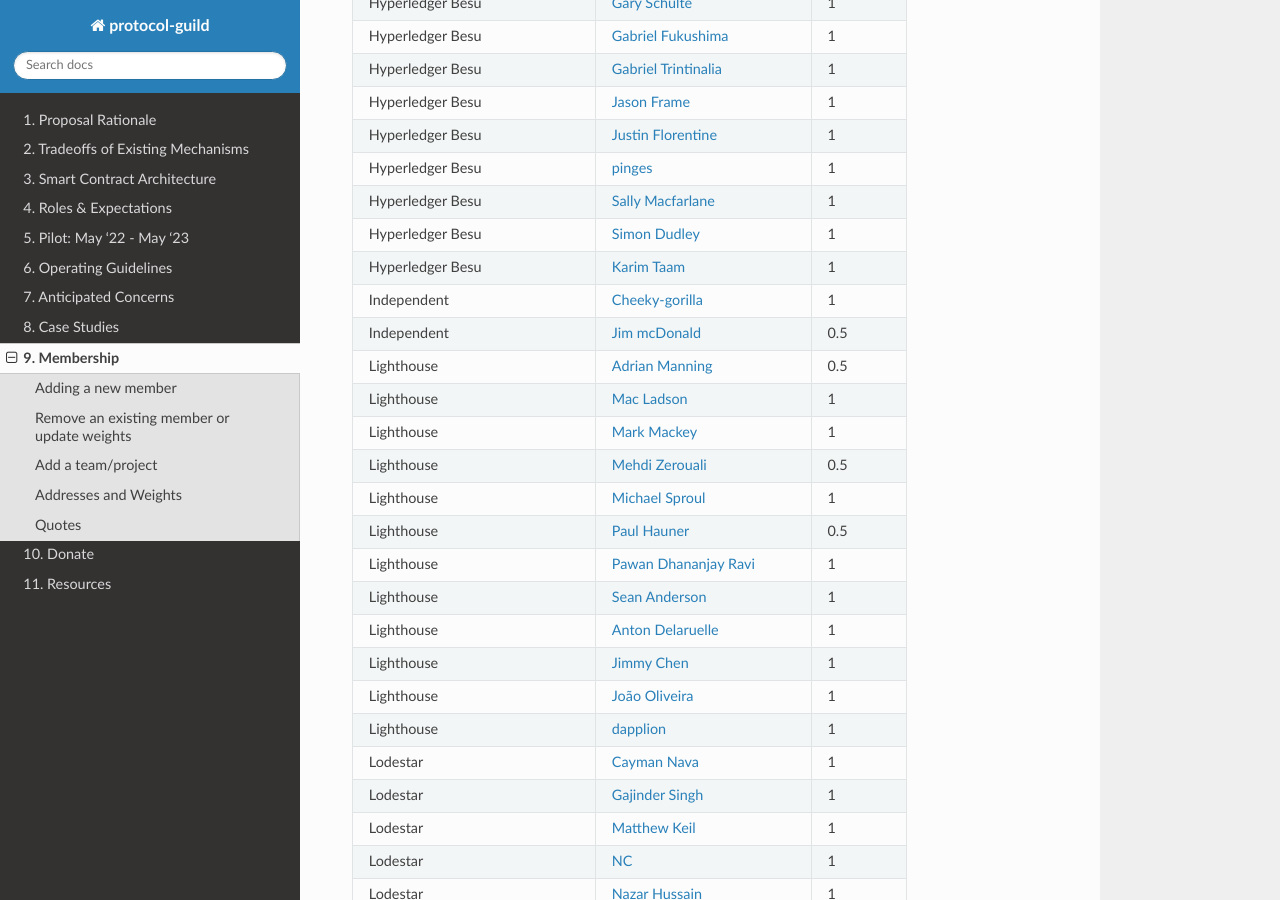
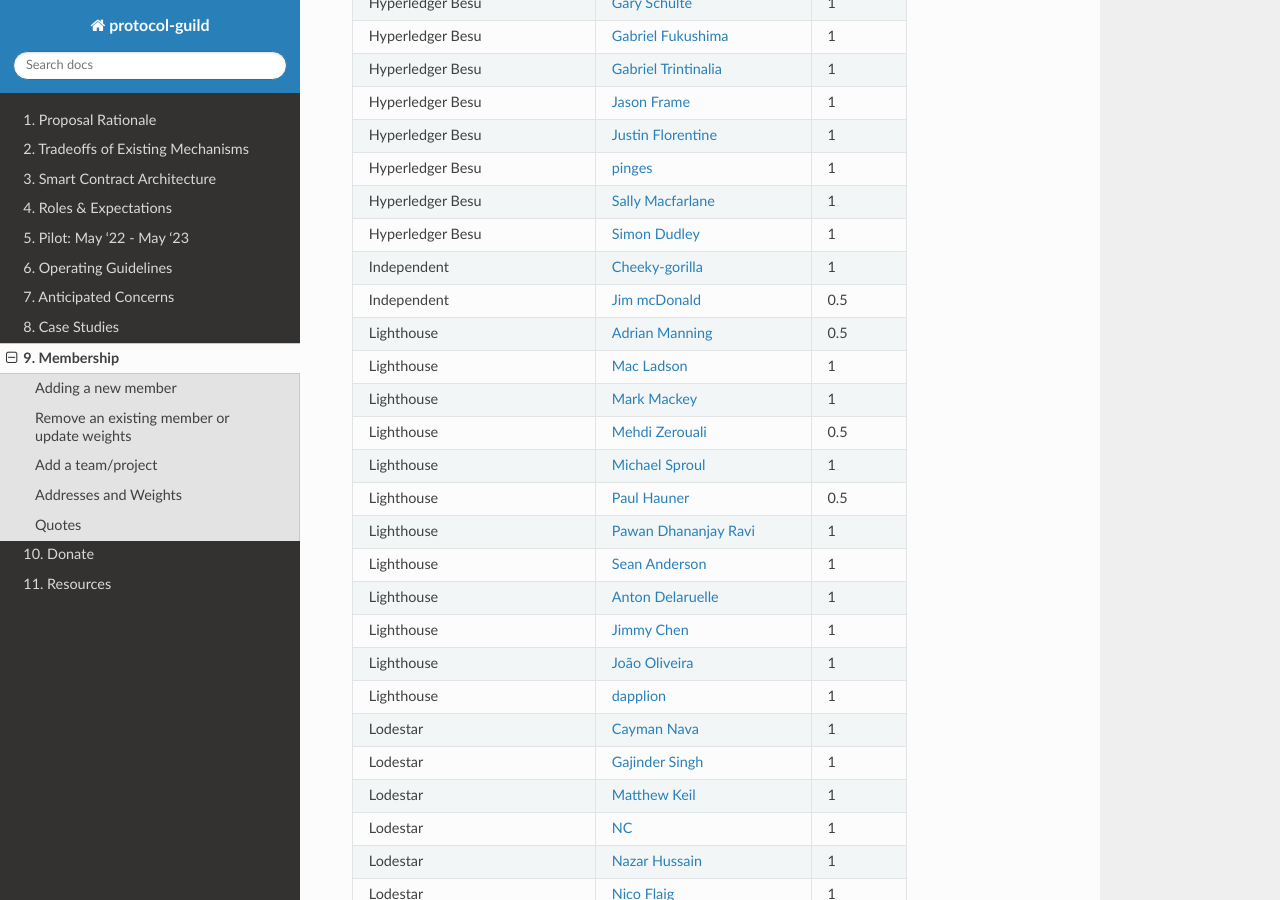
Before and after one commit to protocolguild/documentation, a Sphinx documentation site: the page built from docs/9-membership.md, in a window 1280 px wide and 900 px high, scrolled down 4179 px. Built offline with Sphinx 7.4.7 and the Read the Docs theme 2.0.0, drawn with Linux system fonts in a browser that asks for light colours.

Commit message:
remove matkt

```diff
--- a/docs/9-membership.md
+++ b/docs/9-membership.md
@@ -135,7 +135,6 @@
  | Hyperledger Besu | [pinges](https://github.com/pinges/) | 1 |
  | Hyperledger Besu | [Sally Macfarlane](https://github.com/macfarla/) | 1 |
  | Hyperledger Besu | [Simon Dudley](https://github.com/siladu/) | 1 |
-| Hyperledger Besu | [Karim Taam](https://github.com/matkt/) | 1 |
  | Independent | [Cheeky-gorilla](https://github.com/cheeky-gorilla) | 1 |
  | Independent | [Jim mcDonald](https://github.com/mcdee/) | 0.5 |
  | Lighthouse | [Adrian Manning](https://github.com/AgeManning/) | 0.5 |
```
